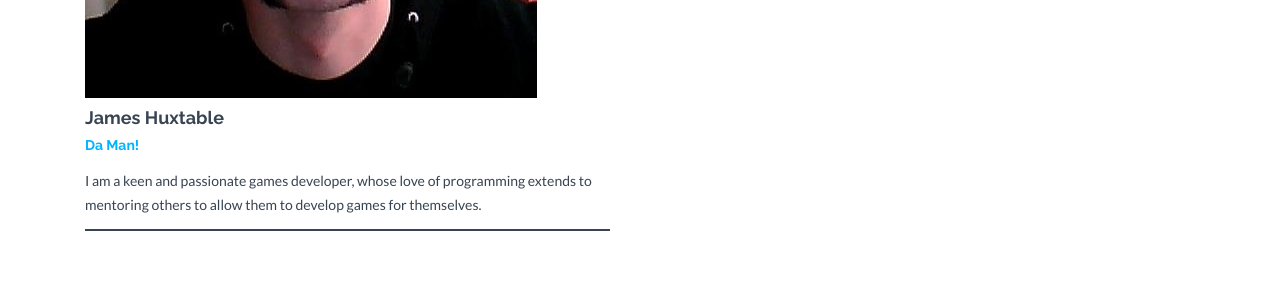
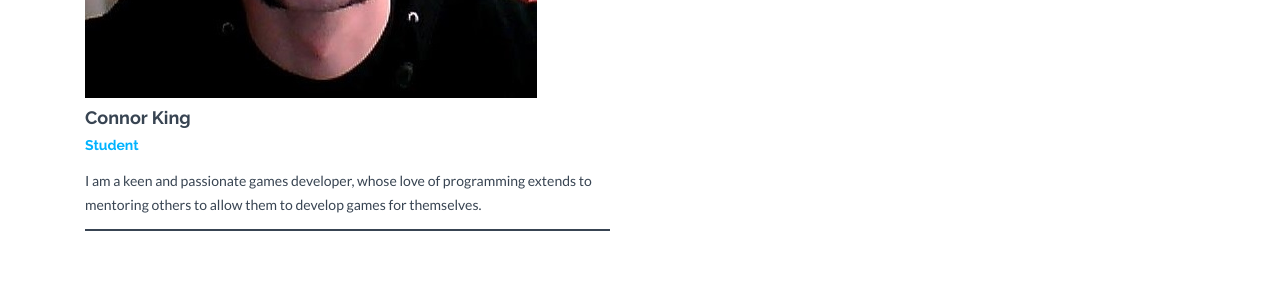
Before and after one commit to Connor-King/Connor-King.github.io, a Jekyll site: the page built from about.html, in a window 1280 px wide and 1200 px high. Shown: the part 619-919 px from the top of the window. Built offline with Jekyll 4.4.1, drawn with Linux system fonts in a browser that asks for light colours; nearby versions of some CDN libraries.

Commit message:
Small details changes

```diff
--- a/_config.yml
+++ b/_config.yml
@@ -63,13 +63,13 @@ email: connor2.king@live.uwe.ac.uk
 
 # Members information. Shown on About page.
 members:
-  - name: James Huxtable
-    position: Da Man!
+  - name: Connor King
+    position: Student
     text: I am a keen and passionate games developer, whose love of programming extends to mentoring others to allow them to develop games for themselves.
     img: profile_1.jpg
     social:
       - title: envelope #use for email address
-        url: mailto:james2.huxtable@uwe.ac.uk
+        url: mailto:connor2.king@live.uwe.ac.uk
       - title: twitter
         url: http://twitter.com/HuxyUK
 
--- a/index.html
+++ b/index.html
@@ -6,7 +6,7 @@ permalink: /
 
 <div class="container mtb">
     <div class="row">
-         <div class="col-lg-8 col-lg-offset-2">
+         <div class="col-lg-8 col-lg-offset-1">
             <h4>Latest Posts</h4>
             <div class="hline"></div>
             {% for post in site.posts limit:10 %}
```
